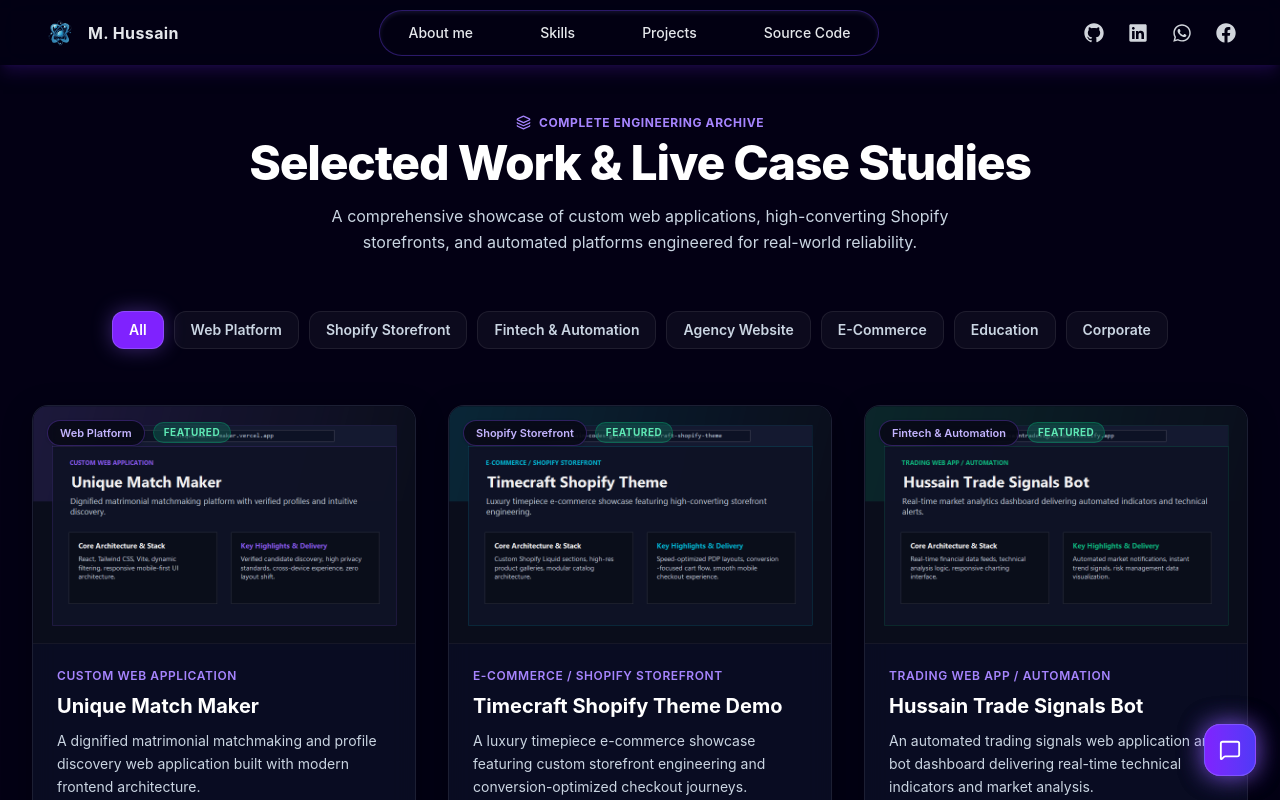
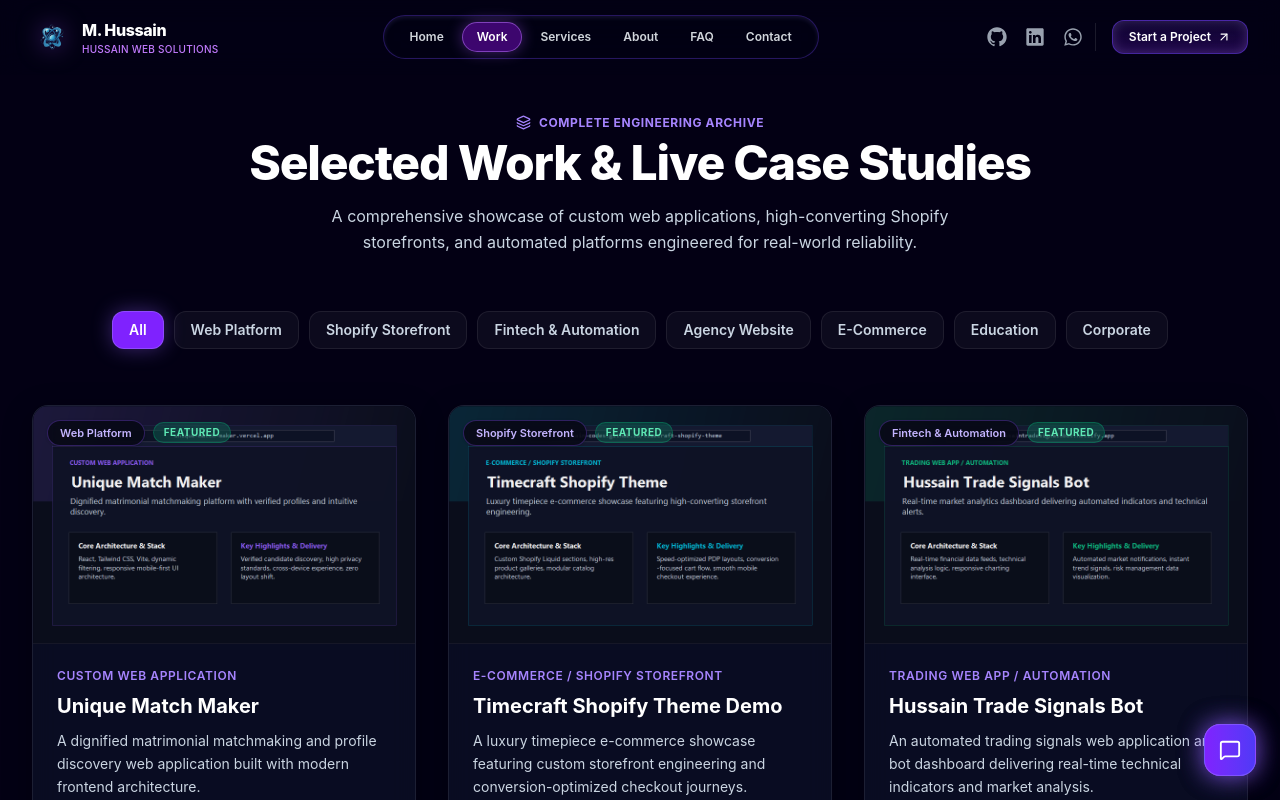
Before and after one commit to mhussain-codes/hussain-web-solutions, a React (Vite) app: page /work in a window 1280 px wide. Shown: the top 800 px of the page. Built offline with nearby package versions, Linux system fonts and the light colour scheme; a web font is replaced by a local one.

Commit message:
feat: replace generic source code nav with real portfolio pages, update sitemap, and implement full technical and entity SEO

```diff
--- a/index.html
+++ b/index.html
@@ -6,42 +6,140 @@
     <link rel="apple-touch-icon" href="/favicon.png" />
     <meta name="viewport" content="width=device-width, initial-scale=1.0" />
 
-    <!-- Primary Meta Tags -->
-    <title>Shopify & WordPress Developer | Remote Expert for UAE, UK & AUS</title>
-    <meta name="title" content="Shopify & WordPress Developer | Remote Expert for UAE, UK & AUS" />
-    <meta name="description" content="Premium freelance Shopify, WordPress, and WooCommerce developer building high-converting e-commerce stores and WhatsApp automation. Serving clients remotely in Dubai, Saudi Arabia, UK, and Australia." />
-    <meta name="keywords" content="Shopify Developer Dubai, WordPress Developer UAE, WooCommerce Expert Saudi Arabia, Custom E-commerce Web Developer UK, Freelance React Developer Australia, Remote Web Developer" />
+    <!-- Primary Technical SEO Meta Tags -->
+    <title>M. Hussain | Remote Web Developer, Shopify Expert &amp; AI Automation</title>
+    <meta name="title" content="M. Hussain | Remote Web Developer, Shopify Expert &amp; AI Automation" />
+    <meta name="description" content="Senior Remote Web Developer &amp; Shopify Expert crafting high-converting e-commerce stores, custom React applications, and workflow automation. Serving clients across UAE (Dubai), Saudi Arabia, UK, Australia, and Worldwide." />
+    <meta name="keywords" content="M. Hussain, Hussain Web Solutions, Shopify Developer Dubai, WordPress Developer UAE, WooCommerce Expert Saudi Arabia, Custom React Developer UK, Remote Web Developer Australia, Web Automation, Liquid Developer" />
+    <meta name="author" content="M. Hussain" />
+    <meta name="robots" content="index, follow, max-image-preview:large, max-snippet:-1, max-video-preview:-1" />
     <link rel="canonical" href="https://hussainwebsolutions.netlify.app/" />
 
-    <!-- Open Graph / Facebook / LinkedIn -->
+    <!-- Open Graph / Facebook / LinkedIn Sharing Metadata -->
     <meta property="og:type" content="website" />
     <meta property="og:url" content="https://hussainwebsolutions.netlify.app/" />
-    <meta property="og:title" content="Shopify & WordPress Developer | Remote Expert for UAE, UK & AUS" />
-    <meta property="og:description" content="Premium freelance Shopify, WordPress, and WooCommerce developer building high-converting e-commerce stores and WhatsApp automation. Serving clients remotely in Dubai, Saudi Arabia, UK, and Australia." />
-    <meta property="og:image" content="/preview-image.jpg" />
+    <meta property="og:site_name" content="Hussain Web Solutions" />
+    <meta property="og:title" content="M. Hussain | Remote Web Developer, Shopify Expert &amp; AI Automation" />
+    <meta property="og:description" content="High-converting Shopify storefronts, custom React applications, and workflow automation for international brands in Dubai, UK, Australia, and worldwide." />
+    <meta property="og:image" content="https://hussainwebsolutions.netlify.app/og-image.jpg" />
+    <meta property="og:image:width" content="1200" />
+    <meta property="og:image:height" content="630" />
+    <meta property="og:locale" content="en_US" />
+
+    <!-- Twitter Card Metadata -->
+    <meta name="twitter:card" content="summary_large_image" />
+    <meta name="twitter:title" content="M. Hussain | Remote Web Developer &amp; Shopify Expert" />
+    <meta name="twitter:description" content="Bespoke e-commerce storefronts, React applications, and intelligent automation solutions for global clients." />
+    <meta name="twitter:image" content="https://hussainwebsolutions.netlify.app/og-image.jpg" />
 
     <!-- Google Search Console Verification -->
     <meta name="google-site-verification" content="ddEdA_LfH9yJJOzmVBe-qyQ_e5EdcpZhNfKNJzEbqmo" />
 
-    <!-- JSON-LD Schema for International SEO (ProfessionalService) -->
+    <!-- Linked JSON-LD Semantic Entity Schema (Person + ProfessionalService + WebSite) -->
     <script type="application/ld+json">
+    [
+      {
+        "@context": "https://schema.org",
+        "@type": "Person",
+        "@id": "https://hussainwebsolutions.netlify.app/#person",
+        "name": "M. Hussain",
+        "alternateName": ["Hussain Awan", "Muhammad Hussain"],
+        "jobTitle": "Web Developer, Shopify & WordPress Engineer, AI Automation Specialist",
+        "url": "https://hussainwebsolutions.netlify.app/",
+        "image": "https://hussainwebsolutions.netlify.app/images/hussain-portrait.jpg",
+        "sameAs": [
+          "https://github.com/mhussain-codes",
+          "https://linkedin.com/in/hussain-awan",
+          "https://facebook.com/hussainwebstudio"
+        ],
+        "worksFor": {
+          "@type": "Organization",
+          "name": "Hussain Web Solutions",
+          "url": "https://hussainwebsolutions.netlify.app/"
+        },
+        "knowsAbout": [
+          "Shopify Storefront Development",
+          "Shopify Liquid Programming",
+          "WordPress & WooCommerce Development",
+          "React.js & Next.js Web Applications",
+          "Tailwind CSS Architecture",
+          "WhatsApp Checkout & Automation",
+          "Conversion Rate Optimization (CRO)",
+          "Technical SEO & Core Web Vitals"
+        ]
+      },
       {
         "@context": "https://schema.org",
         "@type": "ProfessionalService",
+        "@id": "https://hussainwebsolutions.netlify.app/#organization",
         "name": "Hussain Web Solutions",
-      "image": "https://hussainwebsolutions.netlify.app/favicon.png",
         "url": "https://hussainwebsolutions.netlify.app/",
-      "telephone": "",
-      "priceRange": "$$$",
-      "description": "Expert freelance Shopify, WordPress, and WooCommerce developer providing custom e-commerce and web automation solutions remotely to clients in Dubai, UAE, Saudi Arabia, UK, and Australia.",
+        "logo": "https://hussainwebsolutions.netlify.app/logo.png",
+        "image": "https://hussainwebsolutions.netlify.app/og-image.jpg",
+        "telephone": "+923255269507",
+        "email": "hussainxwebsolutions@gmail.com",
+        "founder": {
+          "@id": "https://hussainwebsolutions.netlify.app/#person"
+        },
+        "priceRange": "$$",
+        "description": "Premium remote web development, custom Shopify themes, React web applications, and business automation solutions for brands in UAE (Dubai), Saudi Arabia, United Kingdom, Australia, and worldwide.",
         "areaServed": [
           { "@type": "Country", "name": "United Arab Emirates" },
           { "@type": "Country", "name": "Saudi Arabia" },
           { "@type": "Country", "name": "United Kingdom" },
-        { "@type": "Country", "name": "Australia" }
+          { "@type": "Country", "name": "Australia" },
+          { "@type": "Country", "name": "Pakistan" }
         ],
-      "knowsAbout": ["Shopify Development", "WordPress", "WooCommerce", "React.js", "Web Automation", "WhatsApp Checkout Integration"]
+        "hasOfferCatalog": {
+          "@type": "OfferCatalog",
+          "name": "Web Development & E-Commerce Services",
+          "itemListElement": [
+            {
+              "@type": "Offer",
+              "itemOffered": {
+                "@type": "Service",
+                "name": "Shopify Storefront Development",
+                "description": "Custom Liquid theme design, speed optimization, and high-converting checkout flows."
               }
+            },
+            {
+              "@type": "Offer",
+              "itemOffered": {
+                "@type": "Service",
+                "name": "WordPress & WooCommerce Development",
+                "description": "Bespoke corporate platforms, appointment booking engines, and WooCommerce portals."
+              }
+            },
+            {
+              "@type": "Offer",
+              "itemOffered": {
+                "@type": "Service",
+                "name": "Custom React Web Applications",
+                "description": "Fast single-page applications and interactive portals using React 19, Vite, and Tailwind CSS."
+              }
+            },
+            {
+              "@type": "Offer",
+              "itemOffered": {
+                "@type": "Service",
+                "name": "AI & Workflow Automation",
+                "description": "WhatsApp inquiry routing, customer support chatbots, and API integrations."
+              }
+            }
+          ]
+        }
+      },
+      {
+        "@context": "https://schema.org",
+        "@type": "WebSite",
+        "@id": "https://hussainwebsolutions.netlify.app/#website",
+        "url": "https://hussainwebsolutions.netlify.app/",
+        "name": "Hussain Web Solutions",
+        "publisher": {
+          "@id": "https://hussainwebsolutions.netlify.app/#organization"
+        }
+      }
+    ]
     </script>
   </head>
   <body>
--- a/src/components/Header.jsx
+++ b/src/components/Header.jsx
@@ -1,93 +1,107 @@
-import React, { useState } from 'react';
+import React, { useState, useEffect } from 'react';
+import { Link, useLocation } from 'react-router-dom';
 import { useContent } from '../context/ContentContext';
 import {
   RxGithubLogo,
   RxLinkedinLogo
 } from 'react-icons/rx';
-import { FaWhatsapp, FaFacebook } from 'react-icons/fa';
+import { FaWhatsapp } from 'react-icons/fa';
+import { ArrowUpRight } from 'lucide-react';
 
 const Header = () => {
   const { siteInfo } = useContent();
   const [isMobileMenuOpen, setIsMobileMenuOpen] = useState(false);
+  const [isScrolled, setIsScrolled] = useState(false);
+  const location = useLocation();
+
+  useEffect(() => {
+    const handleScroll = () => {
+      setIsScrolled(window.scrollY > 20);
+    };
+    window.addEventListener('scroll', handleScroll, { passive: true });
+    return () => window.removeEventListener('scroll', handleScroll);
+  }, []);
 
   const navLinks = [
-    { title: 'About me', link: '#about-me' },
-    { title: 'Skills', link: '#skills' },
-    { title: 'Projects', link: '#projects' },
+    { title: 'Home', path: '/' },
+    { title: 'Work', path: '/work' },
+    { title: 'Services', path: '/services' },
+    { title: 'About', path: '/about' },
+    { title: 'FAQ', path: '/faq' },
+    { title: 'Contact', path: '/contact' },
   ];
 
-  const handleNavClick = (e, targetId) => {
-    e.preventDefault();
-    setIsMobileMenuOpen(false);
-    const element = document.querySelector(targetId);
-    if (element) {
-      element.scrollIntoView({ behavior: 'smooth' });
-    } else {
-      window.location.hash = targetId;
-    }
+  const isActive = (path) => {
+    if (path === '/') return location.pathname === '/';
+    return location.pathname.startsWith(path);
   };
 
   return (
-    <div className="w-full h-[65px] fixed top-0 shadow-lg shadow-[#2A0E61]/50 bg-[#03001427] backdrop-blur-md z-50 px-4 sm:px-10">
+    <header className={`w-full fixed top-0 transition-all duration-300 z-50 px-4 sm:px-8 ${
+      isScrolled
+        ? 'h-[65px] bg-[#030014]/90 backdrop-blur-xl shadow-lg shadow-[#2A0E61]/40 border-b border-white/[0.06]'
+        : 'h-[75px] bg-[#030014]/40 backdrop-blur-md border-b border-transparent'
+    }`}>
       <div className="w-full h-full flex items-center justify-between m-auto max-w-7xl">
-        {/* Logo + Name */}
-        <a
-          href="#about-me"
-          onClick={(e) => handleNavClick(e, '#about-me')}
-          className="flex items-center gap-2 group cursor-pointer"
+        {/* Logo + Identity */}
+        <Link
+          to="/"
+          onClick={() => setIsMobileMenuOpen(false)}
+          className="flex items-center gap-2.5 group cursor-pointer"
         >
           <img
             src="/logo.png"
-            alt="Logo"
-            className="w-10 h-10 object-contain cursor-pointer transition-transform group-hover:scale-110"
+            alt={siteInfo?.founder || "M. Hussain"}
+            className="w-10 h-10 object-contain cursor-pointer transition-transform group-hover:scale-110 filter drop-shadow-[0_0_12px_rgba(168,85,247,0.5)]"
           />
-          <div className="font-bold text-gray-200 tracking-wide text-sm sm:text-base group-hover:text-purple-400 transition-colors">
+          <div className="flex flex-col">
+            <span className="font-extrabold text-white tracking-tight text-sm sm:text-base group-hover:text-purple-300 transition-colors">
               {siteInfo?.founder || "M. Hussain"}
+            </span>
+            <span className="text-[10px] text-purple-400 font-medium tracking-wide uppercase hidden sm:block">
+              Hussain Web Solutions
+            </span>
           </div>
-        </a>
+        </Link>
 
-        {/* Center Glass Nav Pill */}
-        <div className="hidden md:flex w-[500px] h-full flex-row items-center justify-between">
-          <div className="flex items-center justify-between w-full h-auto border border-[#7042f861] bg-[#0300145e] px-[20px] py-[10px] rounded-full text-gray-200 text-sm shadow-inner shadow-[#a48fff1f]">
-            {navLinks.map((link) => (
-              <a
+        {/* Center Pill Navigation for Hussain's Pages */}
+        <nav className="hidden lg:flex items-center gap-1 border border-[#7042f855] bg-[#03001460] px-3 py-1.5 rounded-full text-sm shadow-inner shadow-[#a48fff1f] backdrop-blur-md">
+          {navLinks.map((link) => {
+            const active = isActive(link.path);
+            return (
+              <Link
                 key={link.title}
-                href={link.link}
-                onClick={(e) => handleNavClick(e, link.link)}
-                className="cursor-pointer hover:text-[#b49bff] transition-colors font-medium px-2 py-0.5"
+                to={link.path}
+                className={`px-3.5 py-1.5 rounded-full text-xs font-semibold transition-all duration-200 ${
+                  active
+                    ? 'bg-purple-600/40 text-white border border-purple-400/50 shadow-[0_0_15px_rgba(168,85,247,0.4)]'
+                    : 'text-gray-300 hover:text-white hover:bg-white/[0.05]'
+                }`}
               >
                 {link.title}
-              </a>
-            ))}
+              </Link>
+            );
+          })}
+        </nav>
 
-            <a
-              href="https://github.com/mhussain-codes/hussain-web-solutions"
-              target="_blank"
-              rel="noreferrer noopener"
-              className="cursor-pointer hover:text-[#b49bff] transition-colors font-medium px-2 py-0.5"
-            >
-              Source Code
-            </a>
-          </div>
-        </div>
-
-        {/* Social Icons (Desktop) */}
-        <div className="hidden md:flex flex-row items-center gap-4">
+        {/* Right CTA + Socials */}
+        <div className="hidden md:flex items-center gap-4">
+          <div className="flex items-center gap-2.5 pr-2 border-r border-white/10">
             <a
               href="https://github.com/mhussain-codes"
               target="_blank"
               rel="noreferrer noopener"
-            className="text-gray-300 hover:text-white hover:scale-110 transition-all p-1"
-            aria-label="GitHub"
+              className="text-gray-400 hover:text-white hover:scale-110 transition-all p-1"
+              aria-label="GitHub Profile"
             >
               <RxGithubLogo className="h-5 w-5" />
             </a>
             <a
-            href={siteInfo?.contact?.linkedin || "https://linkedin.com"}
+              href={siteInfo?.contact?.linkedin || "https://linkedin.com/in/hussain-awan"}
               target="_blank"
               rel="noreferrer noopener"
-            className="text-gray-300 hover:text-[#0077b5] hover:scale-110 transition-all p-1"
-            aria-label="LinkedIn"
+              className="text-gray-400 hover:text-[#0077b5] hover:scale-110 transition-all p-1"
+              aria-label="LinkedIn Profile"
             >
               <RxLinkedinLogo className="h-5 w-5" />
             </a>
@@ -95,70 +109,77 @@ const Header = () => {
               href={`${siteInfo?.contact?.whatsappLink || 'https://wa.me/923255269507'}?text=${encodeURIComponent(siteInfo?.contact?.defaultMessage || 'Hi Hussain')}`}
               target="_blank"
               rel="noreferrer noopener"
-            className="text-gray-300 hover:text-emerald-400 hover:scale-110 transition-all p-1"
-            aria-label="WhatsApp"
+              className="text-gray-400 hover:text-emerald-400 hover:scale-110 transition-all p-1"
+              aria-label="Direct WhatsApp"
             >
               <FaWhatsapp className="h-5 w-5" />
             </a>
-          <a
-            href={siteInfo?.contact?.facebook || "https://facebook.com"}
-            target="_blank"
-            rel="noreferrer noopener"
-            className="text-gray-300 hover:text-[#1877f2] hover:scale-110 transition-all p-1"
-            aria-label="Facebook"
-          >
-            <FaFacebook className="h-5 w-5" />
-          </a>
           </div>
 
-        {/* Hamburger Menu for Mobile */}
+          <Link
+            to="/contact"
+            className="button-primary text-xs font-semibold py-2 px-4 rounded-xl text-white border border-[#7042f88b] shadow-[0_0_20px_rgba(112,66,248,0.4)] hover:shadow-[0_0_25px_rgba(112,66,248,0.6)] transition-all flex items-center gap-1.5"
+          >
+            <span>Start a Project</span>
+            <ArrowUpRight size={14} />
+          </Link>
+        </div>
+
+        {/* Hamburger Menu Toggle (Mobile) */}
         <button
-          className="md:hidden text-white focus:outline-none p-2 text-2xl"
+          className="lg:hidden text-white focus:outline-none p-2 text-2xl"
           onClick={() => setIsMobileMenuOpen(!isMobileMenuOpen)}
-          aria-label="Toggle menu"
+          aria-label="Toggle navigation"
         >
           {isMobileMenuOpen ? '✕' : '☰'}
         </button>
       </div>
 
-      {/* Mobile Menu Drawer */}
+      {/* Mobile Drawer */}
       {isMobileMenuOpen && (
-        <div className="absolute top-[65px] left-0 w-full bg-[#030014]/95 backdrop-blur-xl border-b border-[#7042f840] p-6 flex flex-col items-center text-gray-200 md:hidden z-50">
-          <div className="flex flex-col items-center gap-4 text-sm font-medium w-full">
-            {navLinks.map((link) => (
-              <a
+        <div className="absolute top-full left-0 w-full bg-[#030014]/98 backdrop-blur-2xl border-b border-purple-500/30 p-6 flex flex-col items-center text-gray-200 lg:hidden shadow-2xl animate-in slide-in-from-top-2 duration-200">
+          <div className="flex flex-col items-center gap-3 text-sm font-semibold w-full">
+            {navLinks.map((link) => {
+              const active = isActive(link.path);
+              return (
+                <Link
                   key={link.title}
-                href={link.link}
-                onClick={(e) => handleNavClick(e, link.link)}
-                className="cursor-pointer hover:text-[#b49bff] py-2 w-full text-center transition"
+                  to={link.path}
+                  onClick={() => setIsMobileMenuOpen(false)}
+                  className={`py-2 px-4 w-full text-center rounded-xl transition-all ${
+                    active ? 'bg-purple-600/30 text-white border border-purple-500/40' : 'hover:text-purple-300'
+                  }`}
                 >
                   {link.title}
-              </a>
-            ))}
-            <a
-              href="https://github.com/mhussain-codes/hussain-web-solutions"
-              target="_blank"
-              rel="noreferrer noopener"
-              className="cursor-pointer hover:text-[#b49bff] py-2 w-full text-center transition"
-            >
-              Source Code
-            </a>
+                </Link>
+              );
+            })}
           </div>
 
-          <div className="flex justify-center items-center gap-6 mt-6 pt-4 border-t border-white/10 w-full">
-            <a href="https://github.com/mhussain-codes" target="_blank" rel="noreferrer noopener" className="text-white hover:text-purple-400">
-              <RxGithubLogo className="h-6 w-6" />
+          <div className="w-full pt-4 mt-4 border-t border-white/10 flex flex-col gap-3 items-center">
+            <Link
+              to="/contact"
+              onClick={() => setIsMobileMenuOpen(false)}
+              className="w-full text-center button-primary py-2.5 rounded-xl text-white font-semibold text-xs border border-purple-500/50"
+            >
+              Start a Project
+            </Link>
+
+            <div className="flex justify-center items-center gap-5 pt-2">
+              <a href="https://github.com/mhussain-codes" target="_blank" rel="noreferrer noopener" className="text-gray-300 hover:text-white">
+                <RxGithubLogo className="h-5 w-5" />
               </a>
-            <a href={siteInfo?.contact?.linkedin || "https://linkedin.com"} target="_blank" rel="noreferrer noopener" className="text-white hover:text-purple-400">
-              <RxLinkedinLogo className="h-6 w-6" />
+              <a href={siteInfo?.contact?.linkedin || "https://linkedin.com"} target="_blank" rel="noreferrer noopener" className="text-gray-300 hover:text-[#0077b5]">
+                <RxLinkedinLogo className="h-5 w-5" />
               </a>
-            <a href={siteInfo?.contact?.whatsappLink || "https://wa.me/923255269507"} target="_blank" rel="noreferrer noopener" className="text-white hover:text-emerald-400">
-              <FaWhatsapp className="h-6 w-6" />
+              <a href={siteInfo?.contact?.whatsappLink || "https://wa.me/923255269507"} target="_blank" rel="noreferrer noopener" className="text-gray-300 hover:text-emerald-400">
+                <FaWhatsapp className="h-5 w-5" />
               </a>
             </div>
           </div>
+        </div>
       )}
-    </div>
+    </header>
   );
 };
 
--- a/src/components/ProjectCard.jsx
+++ b/src/components/ProjectCard.jsx
@@ -3,24 +3,38 @@ import { Link } from 'react-router-dom';
 import { ArrowUpRight } from 'lucide-react';
 import Reveal from './Reveal';
 
+const resolveImage = (img, id) => {
+  if (typeof img === 'string' && (img.startsWith('http') || img.startsWith('data:') || img.startsWith('/'))) {
+    return img;
+  }
+  const fallbackMap = {
+    'at-brand': '/images/at-brand.png',
+    'unique-match-maker': '/images/unique-match-maker.png',
+    'hussain-trade-signals-bot': '/images/trade-signals.png',
+    'trade-signals': '/images/trade-signals.png',
+    'timecraft-shopify-theme': '/images/timecraft.png',
+    'timecraft': '/images/timecraft.png',
+    'cherryflows': '/images/cherryflows.png',
+    'skillpathhub': '/images/skillpathhub.png',
+    'aqua-life': '/images/aqua-life.png',
+  };
+  return fallbackMap[id] || '/images/at-brand.png';
+};
+
 const ProjectCard = ({ project, index = 0, isFeatured = false }) => {
+  const imgSrc = resolveImage(project.image, project.id);
+
   return (
     <Reveal delay={index * 120}>
       <div className="cosmic-card flex flex-col h-full overflow-hidden group">
         {/* Preview Container - Stable, no scaling jump on hover */}
         <div className="relative aspect-[16/10] bg-[#070919] overflow-hidden border-b border-white/[0.06]">
-          {project.image ? (
-            <img
-              src={project.image}
-              alt={`${project.name} preview showcase`}
-              className="w-full h-full object-cover object-top opacity-95 group-hover:opacity-100 transition-opacity duration-300"
-              loading="lazy"
-            />
-          ) : (
-            <div className="w-full h-full flex items-center justify-center bg-[#0d1026] text-slate-400 font-medium">
-              {project.name}
-            </div>
-          )}
+          <img
+            src={imgSrc}
+            alt={`${project.name} preview showcase`}
+            className="w-full h-full object-cover object-top opacity-95 group-hover:opacity-100 transition-opacity duration-300"
+            loading="lazy"
+          />
 
           {/* Top Badge Overlay */}
           <div className="absolute top-3.5 left-3.5 flex items-center gap-2">
```
Also changed, not shown: public/robots.txt, 1 other file (tests, documents, lock files or other folders). Lines whose indentation alone changed are shown as unchanged.
